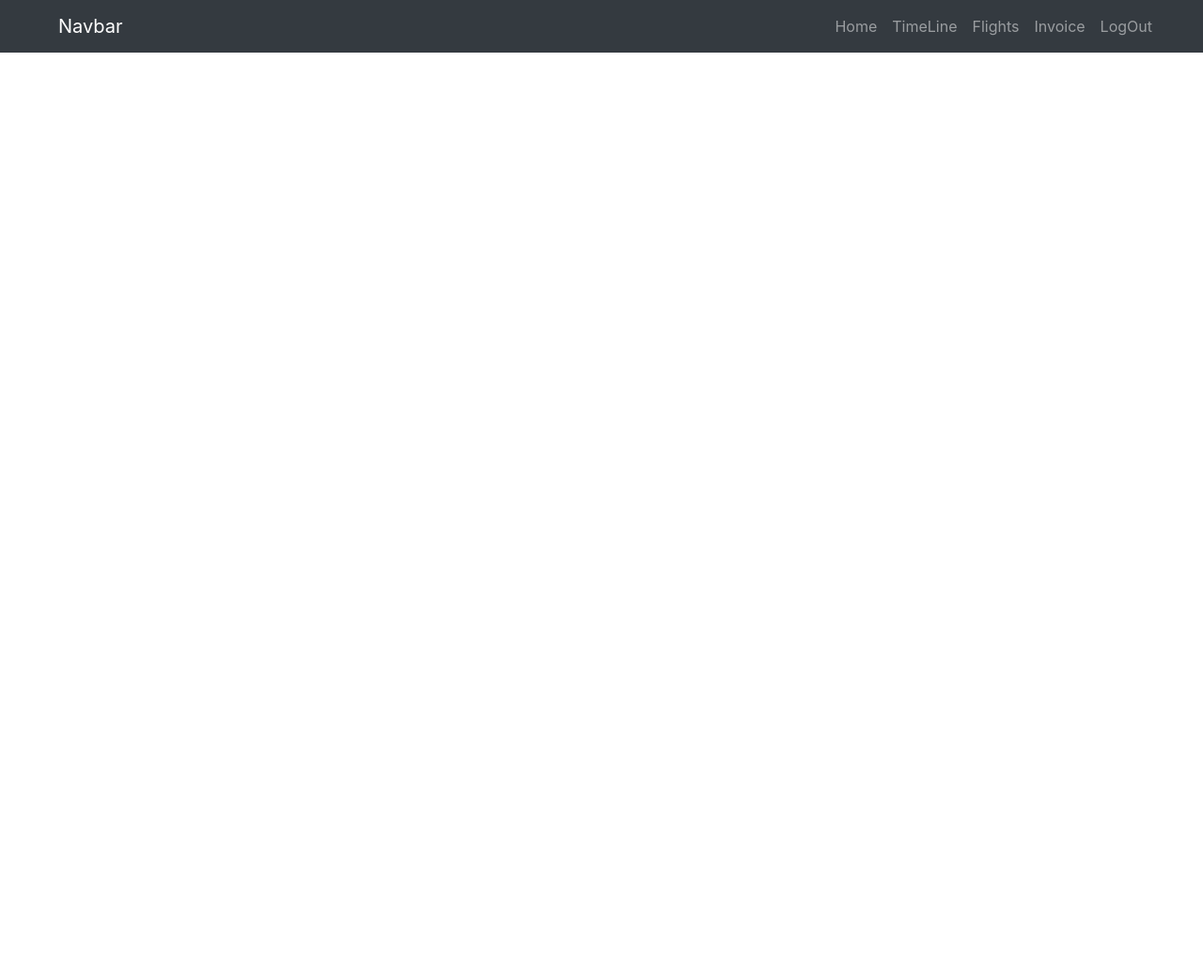
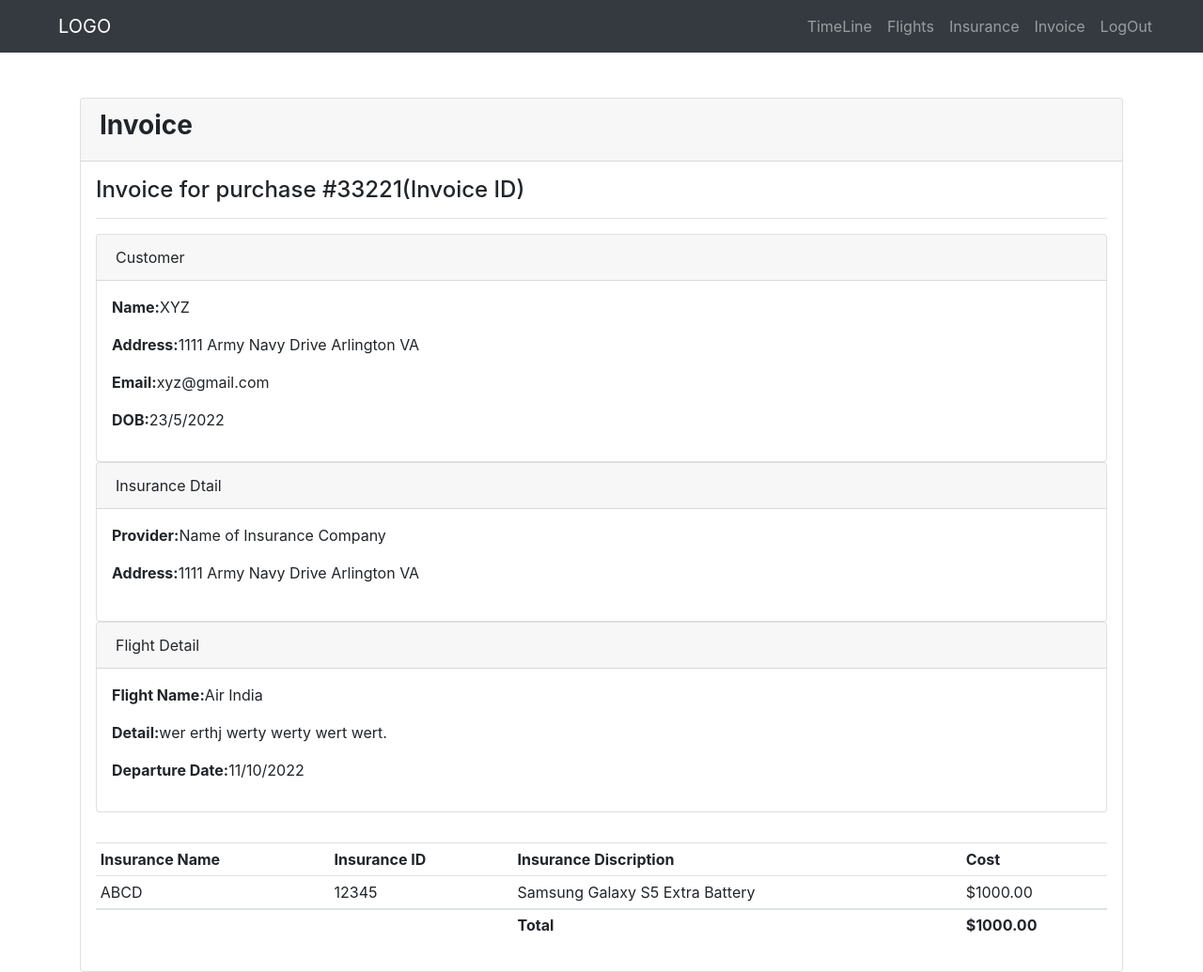
Before and after one commit to kewaljani/insurance, a PHP site: page /invoice.php in a window 1280 px wide. Shown: the whole page at 94% size. Before the commit the page ends 56 px from the top, so only its background shows below. Run offline with PHP 8.4, Linux system fonts and the light colour scheme.

Commit message:
Invoice generater

```diff
--- /dev/null
+++ b/Css/invoice.css
@@ -0,0 +1,25 @@
+.height {
+    min-height: 170px;
+}
+
+.icon {
+    font-size: 47px;
+    color: #5CB85C;
+}
+
+.iconbig {
+    font-size: 77px;
+    color: #5CB85C;
+}
+
+.table > tbody > tr > .emptyrow {
+    border-top: none;
+}
+
+.table > thead > tr > .emptyrow {
+    border-bottom: none;
+}
+
+.table > tbody > tr > .highrow {
+    border-top: 3px solid;
+}
--- a/Css/style.css
+++ b/Css/style.css
@@ -1,7 +1,7 @@
 .body_section{
     height: 90vh;
     display: flex;
-    margin-top: 4em;
+    padding-top: 3em;
 }
 
 .form_light_detail{
@@ -35,13 +35,18 @@ height:80%;
 background-color:white;
 }
 a {
+    color: black;
 text-decoration: none;
   display: inline-block;
   padding: 8px 16px;
 }
 
 a:hover {
-  background-color: #ddd;
-  color: black;
-  border-radius: 5px;
+  background-color: #ddd !important;
+  color: black !important;
+  border-radius: 5px !important;
 }
+
+.custom_border{
+    border: 2px solid black !important;
+}
--- a/New Text Document.txt
+++ b/New Text Document.txt
@@ -61,7 +61,7 @@
         <nav class="navbar navbar-expand-lg navbar-dark bg-dark">
             <div class="container-fluid d-flex justify-content-between w-100">
                 <div class="">
-                    <a class="navbar-brand" href="#">Navbar</a>
+                    <a class="navbar-brand" href="#">LOGO</a>
                 </div>
 
                 <div class="collapse navbar-collapse" id="navbarColor02">
--- a/invoice.php
+++ b/invoice.php
@@ -5,6 +5,7 @@
     <meta http-equiv="X-UA-Compatible" content="IE=edge">
     <meta name="viewport" content="width=device-width, initial-scale=1.0">
     <link rel="stylesheet" href="Css/style.css">
+    <link rel="stylesheet" href="Css/invoice.css">
     <link rel="stylesheet" href="https://maxcdn.bootstrapcdn.com/bootstrap/4.4.1/css/bootstrap.min.css">
     <script src="https://ajax.googleapis.com/ajax/libs/jquery/3.4.1/jquery.min.js"></script>
     <script src="https://cdnjs.cloudflare.com/ajax/libs/popper.js/1.16.0/umd/popper.min.js"></script>
@@ -20,22 +21,22 @@
                 <div class="container-fluid ">
                     <div class="raw w-100 d-flex justify-content-between">
                         <div class="col">
-                            <a class="navbar-brand" href="#">Navbar</a>
+                            <a class="navbar-brand" href="#">LOGO</a>
                         </div>
                         <div class="col">
                             <div class="collapse navbar-collapse d-flex justify-content-end" id="navbarColor02">
                                 <ul class="navbar-nav me-auto">
                                     <li class="nav-item">
-                                    <a class="nav-link" href="home.php">Home</a>
+                                        <a class="nav-link" href="home.php">TimeLine</a>
                                     </li>
                                     <li class="nav-item">
-                                    <a class="nav-link" href="timeLine.php">TimeLine</a>
+                                        <a class="nav-link" href="flightDetailForm.php">Flights</a>
                                     </li>
                                     <li class="nav-item">
-                                    <a class="nav-link" href="flightDetailForm.php">Flights</a>
+                                        <a class="nav-link" href="insurance.php">Insurance</a>
                                     </li>
                                     <li class="nav-item">
-                                    <a class="nav-link" href="invoice.php">Invoice</a>
+                                        <a class="nav-link" href="invoice.php">Invoice</a>
                                     </li>
                                     <!-- <li class="nav-item">
                                         <a class="nav-link" href="#">Login</a>
@@ -54,6 +55,88 @@
             </nav>
         </div>
 	</div>
-     <!-- Body -->
+    <!-- Body -->
+    <div class="container body_section" >
+        <div class="row">
+            <div class="col-md-12">
+                <div class="card">
+                    <div class="card-header">
+                        <h3 class="text-xs-center"><strong>Invoice</strong></h3>
+                    </div>
+                        <div class="card-block m-3">
+                            <div class="text-xs-center">
+                                <i class="fa fa-search-plus float-xs-left icon"></i>
+                                <h4>Invoice for purchase #33221(Invoice ID)</h4>
+                            </div>
+                            <hr>
+                            <div class="row">
+                                <div class="col-12">
+                                    <div class="card height">
+                                        <div class="card-header">Customer</div>
+                                        <div class="card-block p-3">
+                                            <p><strong>Name:</strong>XYZ</p>
+                                            <p><strong>Address:</strong>1111 Army Navy Drive Arlington VA</p>
+                                            <p><strong>Email:</strong>xyz@gmail.com</p>
+                                            <p><strong>DOB:</strong>23/5/2022</p>
+                                        </div>
+                                    </div>
+                                </div>
+                                <div class="col-12">
+                                    <div class="card height">
+                                        <div class="card-header">Insurance Dtail</div>
+                                        <div class="card-block p-3">
+                                            <p><strong>Provider:</strong>Name of Insurance Company</p>
+                                            <p><strong>Address:</strong>1111 Army Navy Drive Arlington VA</p>
+                                            </div>
+                                    </div>
+                                </div>
+                                <div class="col-12">
+                                    <div class="card height">
+                                        <div class="card-header">Flight Detail</div>
+                                        <div class="card-block p-3">
+                                            <p><strong>Flight Name:</strong>Air India</p>
+                                            <p><strong>Detail:</strong>wer erthj werty werty wert wert.</p>
+                                            <p><strong>Departure Date:</strong>11/10/2022</p>
+                                        </div>
+                                    </div>
+                                </div>
+                        </div>
+                    </div>
+                    <div class="card-block m-3">
+                        <div class="table-responsive">
+                            <table class="table table-sm">
+                                <thead>
+                                    <tr>
+                                        <td><strong>Insurance Name</strong></td>
+                                        <td class="text-xs-center"><strong>Insurance ID</strong></td>
+                                        <td class="text-xs-center"><strong>Insurance Discription</strong></td>
+                                        <td class="text-xs-right"><strong>Cost</strong></td>
+                                    </tr>
+                                </thead>
+                                <tbody>
+                                    <tr>
+                                        <td>ABCD</td>
+                                        <td class="text-xs-center">12345</td>
+                                        <td class="text-xs-center">Samsung Galaxy S5 Extra Battery</td>
+                                        <td class="text-xs-right">$1000.00</td>
+                                    </tr>
+                                </tbody>
+                                <tbody>
+                                    <tr>
+                                        <td></td>
+                                        <td class="text-xs-center"></td>
+                                        <td class="text-xs-center"><strong>Total</strong></td>
+                                        <td class="text-xs-right"><strong>$1000.00</strong></td>
+                                    </tr>
+                                </tbody>
+                            </table>
+                        </div>
+                    </div>
+                </div>
+            </div>
+        </div>
+    </div>
+
+
 </body>
 </html>
--- a/passengerdetails.php
+++ b/passengerdetails.php
@@ -62,7 +62,7 @@
             <div class="container-fluid ">
               <div class="raw w-100 d-flex justify-content-between">
                 <div class="col">
-                  <a class="navbar-brand" href="#">Navbar</a>
+                  <a class="navbar-brand" href="#">LOGO</a>
               </div>
               <div class="col">
                   <div class="collapse navbar-collapse d-flex justify-content-end" id="navbarColor02">
```
Also changed, not shown: flightDetailForm.php (+7 -7 lines), home.php (+16 -28 lines), insurance.php (+6 -17 lines), insurancepage.php (deleted, +0 -70 lines), timeline.php (deleted, +0 -102 lines).
